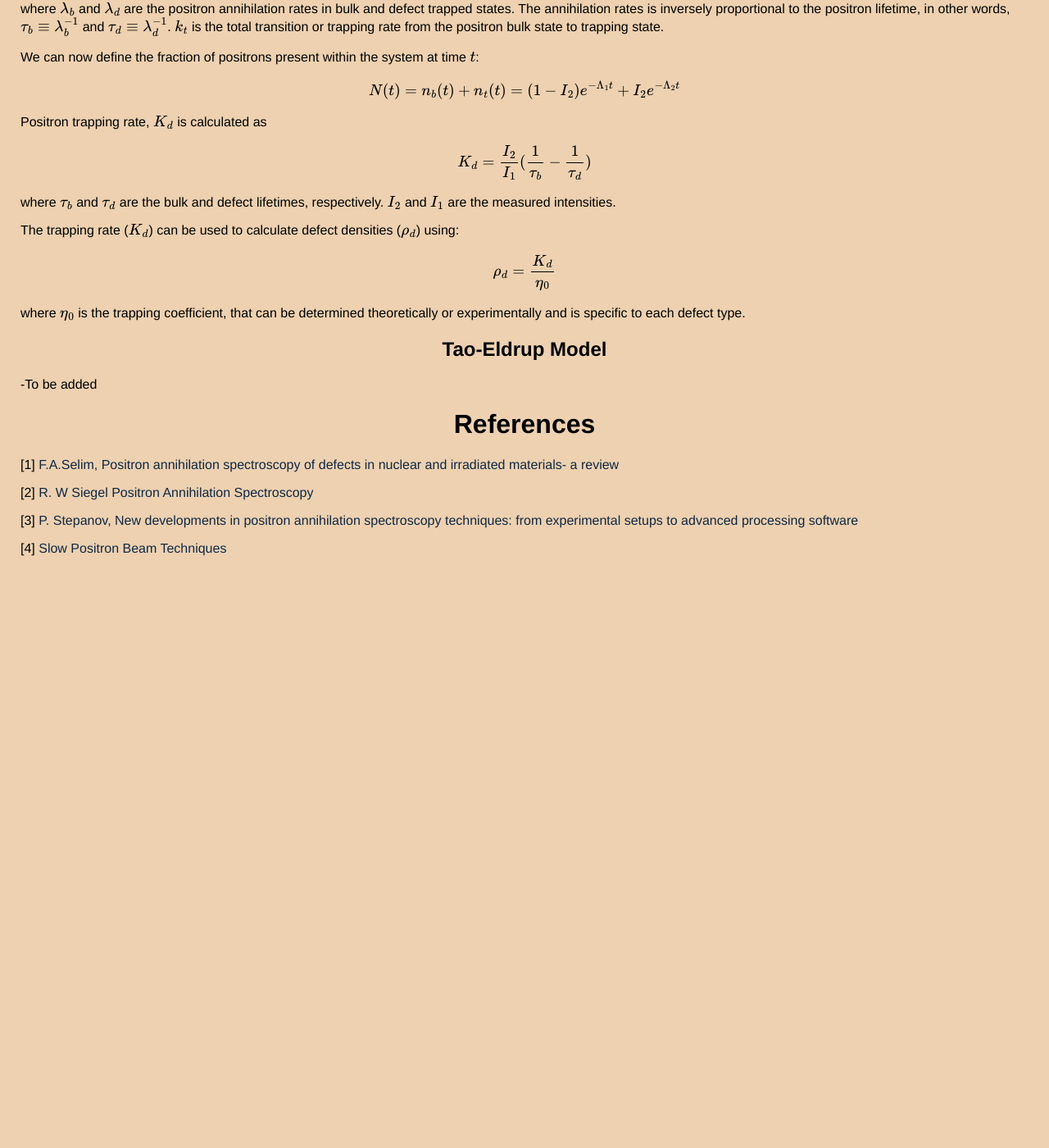
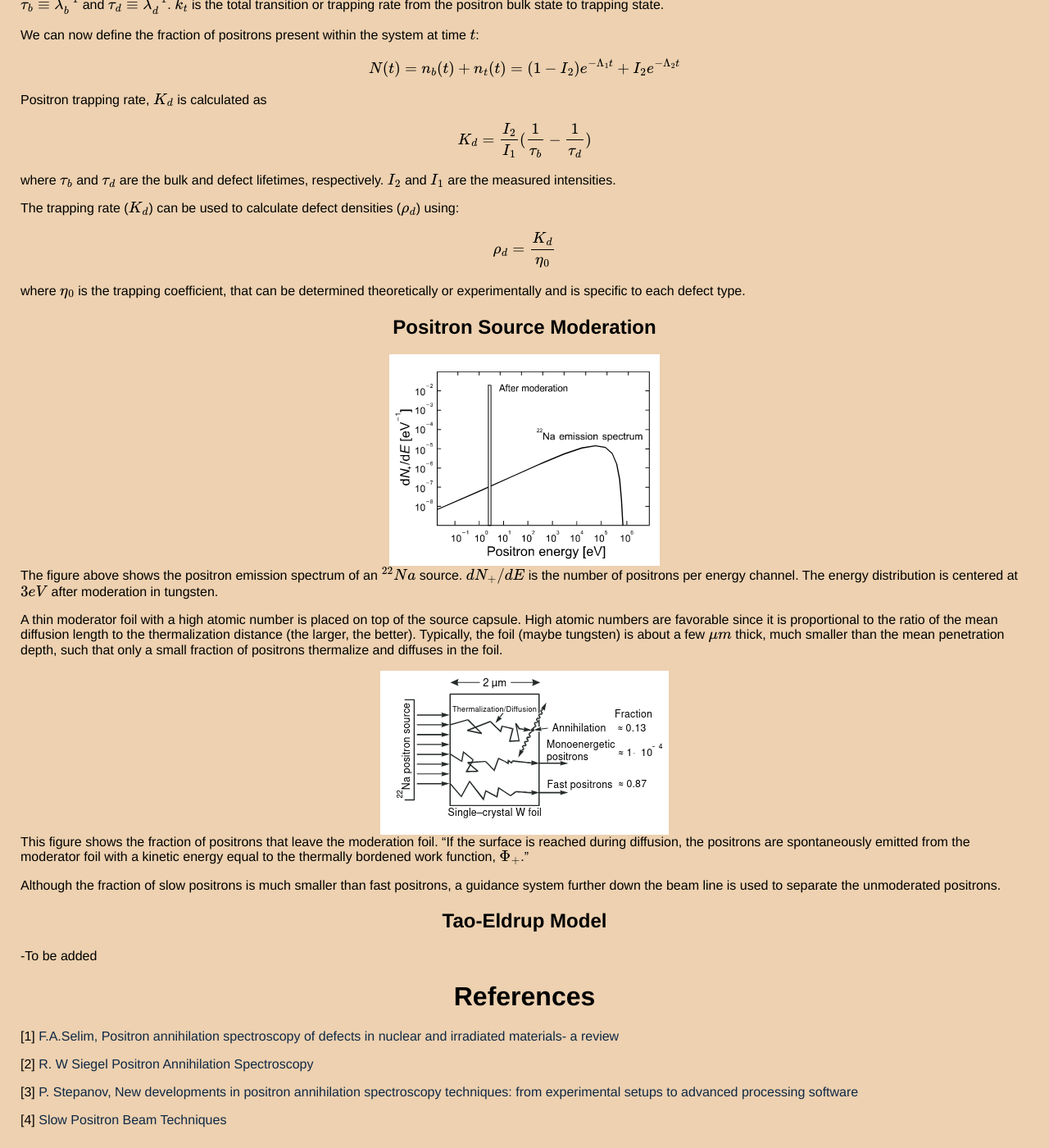
Before and after one commit to thaihangchung7/thaihangchung7.github.io, a Jekyll site: the page built from _notes/PositronAS.md, in a window 1280 px wide and 1400 px high, scrolled down 4810 px. Shown: the whole window at 82% size. Built offline with Jekyll 4.4.1, drawn with Linux system fonts in a browser that asks for light colours; formulas are drawn with MathJax 3; before the commit the page ends 5513 px from its top, so only the background shows below that; some of the changed text lies outside the part shown.

Commit message:
Expanding on notes for slow positrons and moderation including a few figures

```diff
--- a/_notes/PositronAS.md
+++ b/_notes/PositronAS.md
@@ -118,7 +111,10 @@ In traditional DBS, the line-shape variations of the spectrum for high momentum
 
 Two common mechanisms produce positrons, radioactive decay and pair production. As a result, positrons are produced with a wide energy spectrum and can only be used for bulk studies.
 
-For the purposes of performing depth-resolved (monitoring defects as a function of depth) studies on surfaces, interfaces, thin films, and defects induced by ion irradiation, we require tunable monoenergetic slow positron beams via moderation.
+For the purposes of performing depth-resolved (monitoring defects as a function of depth) studies on surfaces, interfaces, thin films, and defects induced by ion irradiation, we require tunable monoenergetic slow positron beams via moderation. (see [Positron Source Moderation](#positron-source-moderation) section)
+
+### (Makhovian) Implantation Profile
+
 
 # $$\gamma$$-Induced PAS
 One technique of PAS utilizes high energy gamma rays to generate positrons via pair production within the material. The advantage being that there is no need for a positron source. Although this technique is not an alternative to standard radioactive or positron beam based apparatuses, it can extend PAS to study materials and defects, such as neutron irradiated materials and structural reactor materials.
@@ -177,6 +173,21 @@ $$ \rho_{d} = \frac{K_{d}}{\eta_{0}}$$
 
 where $$\eta_{0}$$ is the trapping coefficient, that can be determined theoretically or experimentally and is specific to each defect type.
 
+## Positron Source Moderation
+
+<img src='/assets/Moderation.png' class='center'> The figure above shows the positron emission spectrum of an $$ ^{22}Na $$ source. $$ dN_{+}/dE $$ is the number of positrons per energy channel. The energy distribution is centered at $$3eV$$ after moderation in tungsten.
+
+A thin moderator foil with a high atomic number is placed on top of the source capsule. High atomic numbers are favorable since it is proportional to the ratio of the mean diffusion length to the thermalization distance (the larger, the better). Typically, the foil (maybe tungsten) is about a few $$\mu m$$ thick, much smaller than the mean penetration depth, such that only a small fraction of positrons thermalize and diffuses in the foil.
+
+<img src='/assets/moderationtrans.png' class='center'>
+This figure shows the fraction of positrons that leave the moderation foil. "If the surface is reached during diffusion, the positrons are spontaneously emitted from the moderator foil with a kinetic energy equal to the thermally bordened work function, $$ \Phi_{+} $$."
+
+Although the fraction of slow positrons is much smaller than fast positrons, a guidance system further down the beam line is used to separate the unmoderated positrons.
+
+
+
+
+
 ## Tao-Eldrup Model
 
 -To be added
```
Also changed, not shown: other parts of _notes/PositronAS.md (+0 -7 lines), assets/Moderation.png (added), assets/moderationtrans.png (added).
